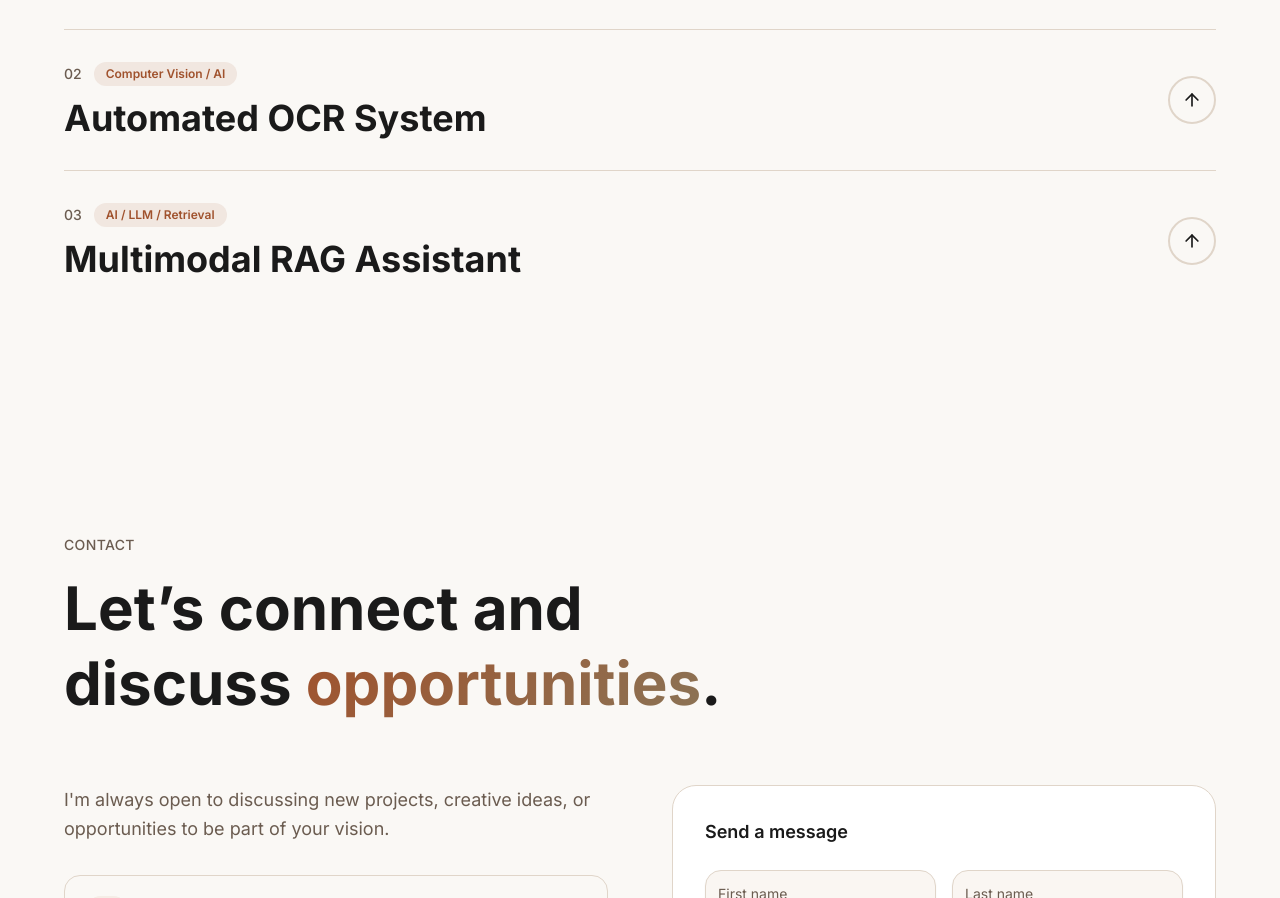
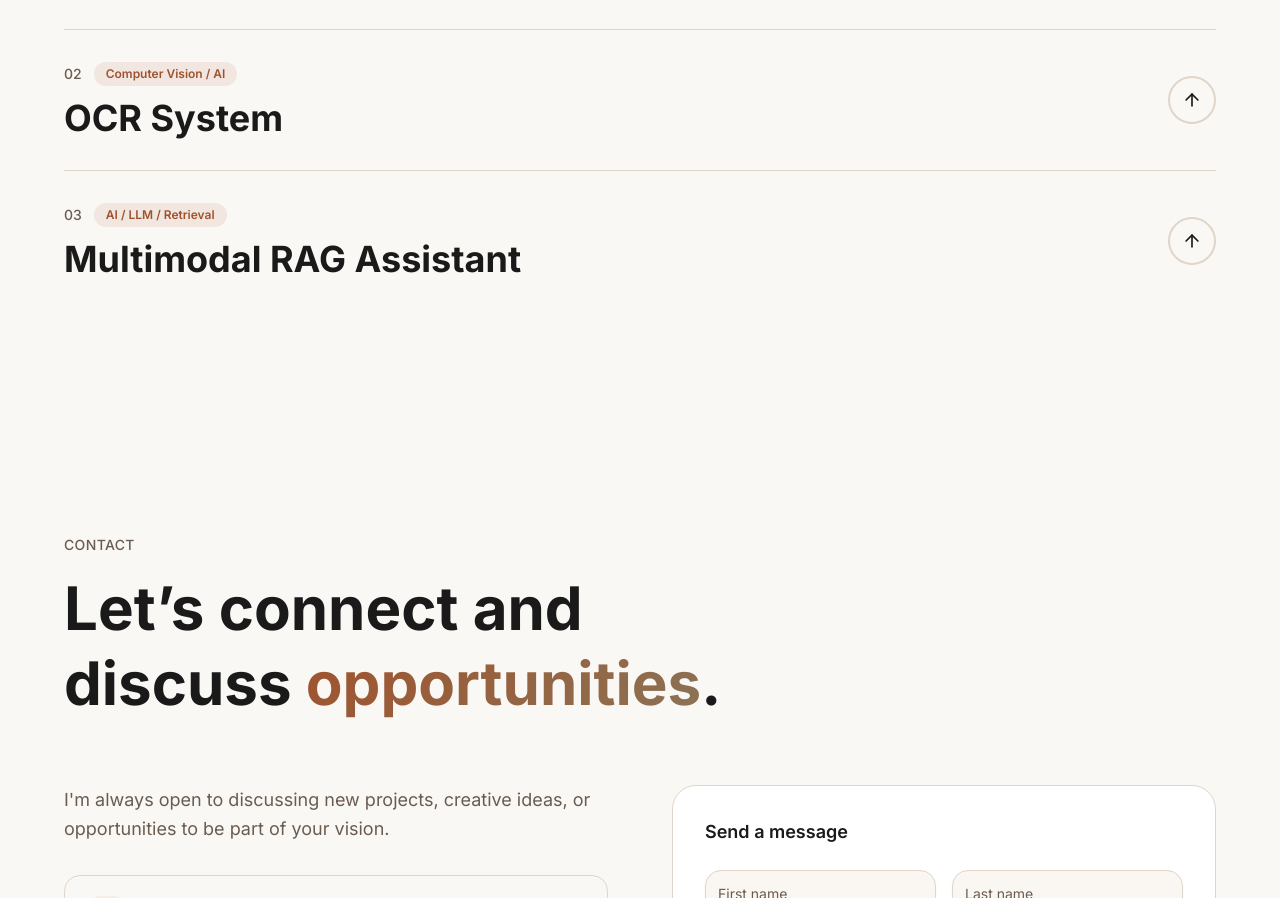
Before and after one commit to jagadeesh-dj/iamjagadeesh, a Next.js app: page / in a window 1280 px wide. Shown: the part 3277-4175 px from the top of the page. Built offline with nearby package versions, Linux system fonts and the light colour scheme.

Commit message:
project file updated

```diff
--- a/components/projects-section.tsx
+++ b/components/projects-section.tsx
@@ -15,7 +15,7 @@ const projects = [
   },
   {
     id: 2,
-    title: "Automated OCR System",
+    title: "OCR System",
     category: "Computer Vision / AI",
     description:
       "OCR system that detects and recognizes text from images and documents using CRAFT for text detection and CRNN with CTC Loss for text recognition. Supports multi-language documents, structured text extraction, and outputs results for further analysis or processing.",
```
